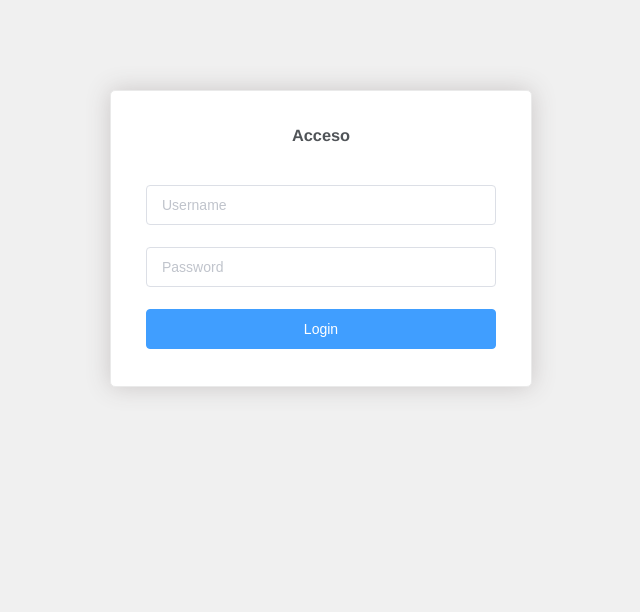
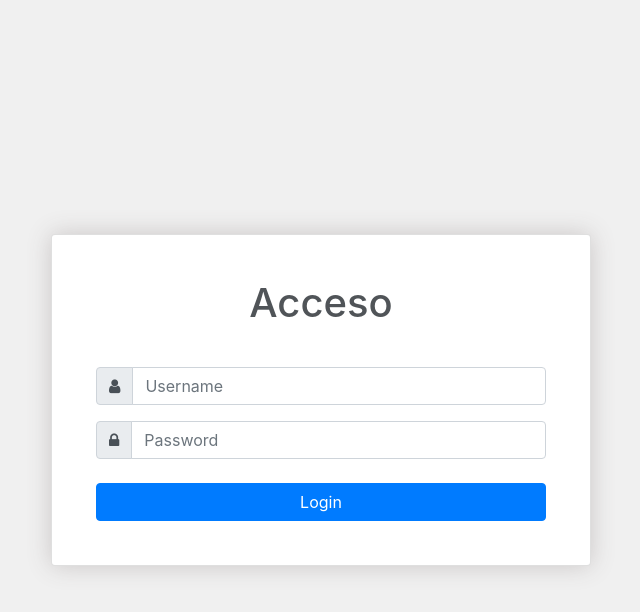
Before and after one commit to ProgramoErgoSum/asociacion, a Vue app: page /#/login in a window 1280 px wide. Shown: the top 612 px of the page, without its empty margins (319-959 px from the left). Built offline with nearby package versions, Linux system fonts and the light colour scheme.

Commit message:
Add login

```diff
--- a/package.json
+++ b/package.json
@@ -13,8 +13,9 @@
   },
   "dependencies": {
     "axios": "^0.18.0",
-    "element-ui": "^2.4.6",
-    "normalize.css": "^8.0.0",
+    "bootstrap": "^4.1.3",
+    "bootstrap-vue": "^2.0.0-rc.11",
+    "font-awesome": "^4.7.0",
     "vue": "^2.5.2",
     "vue-router": "^3.0.1",
     "vuex": "^3.0.1"
--- a/src/App.vue
+++ b/src/App.vue
@@ -1,6 +1,5 @@
 <template>
   <div id="app">
-    <!--<img src="./assets/logo.png">-->
     <router-view/>
   </div>
 </template>
@@ -11,13 +10,10 @@ export default {
 }
 </script>
 
-<style>
-body {
-  margin: 0;
-  padding: 0;
-  font-size:  14px;
-}
-#app {
-  font-family: 'Avenir', Helvetica, Arial, sans-serif;
-}
+<style lang="scss">
+@import 'bootstrap/dist/css/bootstrap.css';
+@import 'bootstrap-vue/dist/bootstrap-vue.css';
+
+$fa-font-path: '~font-awesome/fonts/';
+@import 'font-awesome/scss/font-awesome.scss';
 </style>
--- a/src/http/base.js
+++ b/src/http/base.js
@@ -19,7 +19,6 @@ axios.interceptors.response.use(response => {
   return response
 }, err => {
   if (err.response !== undefined) {
-    console.log(err.response.data.code)
     switch (err.response.data.code) {
       case 401: // Invalid JWT token or Expired JWT Token
         store.commit('ADMIN_LOGOUT')
--- a/src/main.js
+++ b/src/main.js
@@ -5,10 +5,8 @@ import App from './App'
 import router from './router'
 import store from './store'
 
-import Element from 'element-ui'
-import 'element-ui/lib/theme-chalk/index.css'
-import locale from 'element-ui/lib/locale/lang/es'
-Vue.use(Element, { locale })
+import BootstrapVue from 'bootstrap-vue'
+Vue.use(BootstrapVue)
 
 Vue.config.productionTip = false
 
--- a/src/views/Login.vue
+++ b/src/views/Login.vue
@@ -1,22 +1,29 @@
 <template>
-  <div class="login">
-    <div class="form">
-      <el-row>
-        <el-col :span="24">
-          <el-form ref="ruleForm" :model="ruleForm" :rules="rules" class="login-container">
-            <h3 class="title">Acceso</h3>
-            <el-form-item prop="username">
-              <el-input v-model="ruleForm.username" type="text" auto-complete="off" placeholder="Username" @keyup.enter.native="submitForm('ruleForm')"></el-input>
-            </el-form-item>
-            <el-form-item prop="password">
-              <el-input v-model="ruleForm.password" type="password" auto-complete="off" placeholder="Password" @keyup.enter.native="submitForm('ruleForm')"></el-input>
-            </el-form-item>
-            <el-form-item>
-              <el-button type="primary" @click="submitForm('ruleForm')">Login</el-button>
-            </el-form-item>
-          </el-form>
-        </el-col>
-      </el-row>
+  <div class="app flex-row align-items-center">
+    <div class="container">
+      <b-row class="justify-content-center">
+        <b-col md="6">
+          <b-card-group class="login">
+            <b-card no-body class="p-4">
+              <b-card-body>
+                <h1 class="title">Acceso</h1>
+                <b-form @submit="onSubmit">
+                  <b-input-group class="mb-3">
+                    <b-input-group-prepend><b-input-group-text><i class="fa fa-user"></i></b-input-group-text></b-input-group-prepend>
+                    <b-form-input type="text" class="form-control" v-model="form.username" placeholder="Username" required />
+                  </b-input-group>
+                  <b-input-group class="mb-4">
+                    <b-input-group-prepend><b-input-group-text><i class="fa fa-lock"></i></b-input-group-text></b-input-group-prepend>
+                    <b-form-input type="password" class="form-control" v-model="form.password" placeholder="Password" required />
+                  </b-input-group>
+                  <b-alert v-if="error" variant="danger" show>{{error}}</b-alert>
+                  <b-button type="submit" variant="primary">Login</b-button>
+                </b-form>
+              </b-card-body>
+            </b-card>
+          </b-card-group>
+        </b-col>
+      </b-row>
     </div>
   </div>
 </template>
@@ -29,35 +36,26 @@ export default {
   name: 'Login',
   data () {
     return {
-      ruleForm: {
+      error: null,
+      form: {
         username: null,
         password: null
-      },
-      errors: [],
-      rules: {
-        username: [{ required: true, message: 'Introduce el nombre de usuario', trigger: 'blur' }],
-        password: [{ required: true, message: 'Introduce la contraseña', trigger: 'blur' }]
       }
     }
   },
   methods: {
     ...mapMutations(['ADMIN_LOGIN']),
-    submitForm: function (formName) {
-      this.$refs[formName].validate(valid => {
-        if (valid) {
+    onSubmit: function () {
       postTokens({
-            _username: this.ruleForm.username,
-            _password: this.ruleForm.password
+        _username: this.form.username,
+        _password: this.form.password
       })
         .then(response => {
           this.ADMIN_LOGIN(response)
           this.$router.push('/dashboard')
         })
         .catch(err => {
-              this.$message({ type: 'error', message: err.message })
-            })
-        }
-        this.$refs[formName].resetFields()
+          this.error = err.message
         })
     }
   }
@@ -65,22 +63,15 @@ export default {
 </script>
 
 <style lang="scss" scoped>
-.login {
-  position: absolute;
-  width: 100%;
-  height: 100%;
+.flex-row {
+  display: flex;
+  min-height: 100vh;
   background: #f0f0f0;
 }
-.login-container {
+.login {
   -webkit-border-radius: 5px;
   border-radius: 5px;
   -moz-border-radius: 5px;
-  background-clip: padding-box;
-  margin: 90px auto;
-  width: 350px;
-  padding: 35px 35px 15px 35px;
-  background: #fff;
-  border: 1px solid #eaeaea;
   box-shadow: 0 0 25px #cac6c6;
   .title {
     margin: 0px auto 40px auto;
```
Lines whose indentation alone changed are shown as unchanged.
